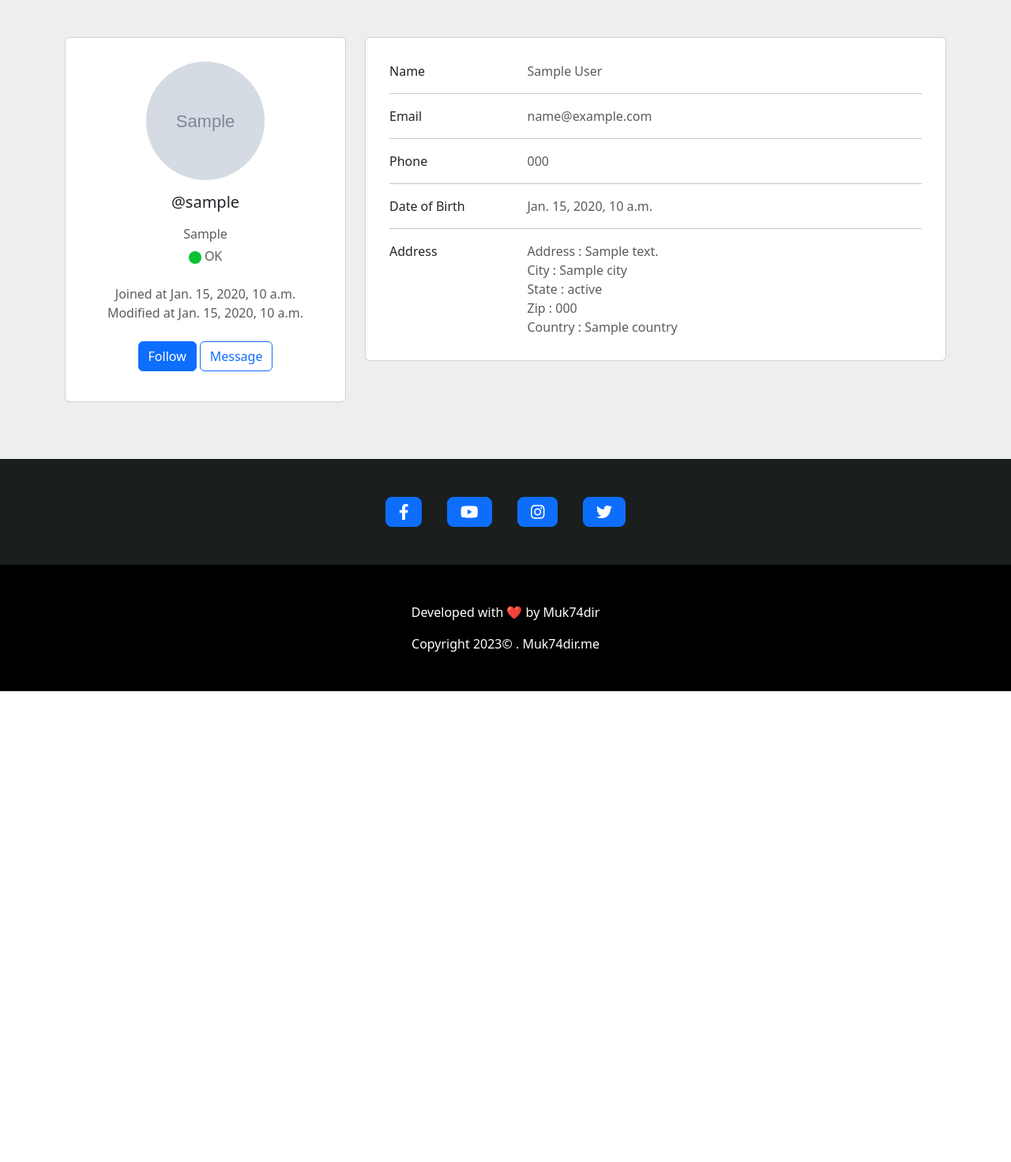
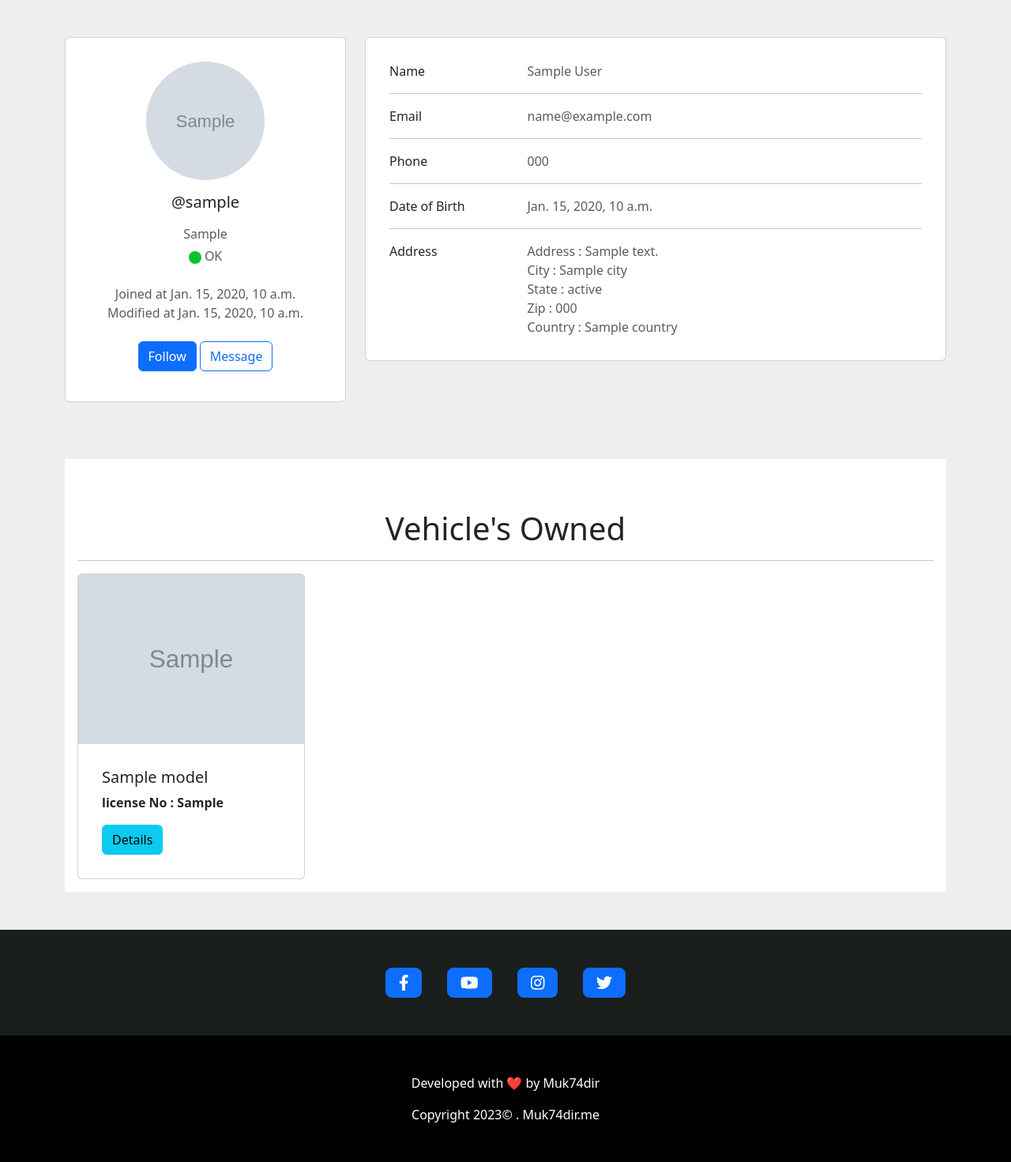
Before and after one commit to Muk74dir/Mover, a Django app: template templates/another_profile.html in a window 1280 px wide. Shown: the part 42-1513 px from the top of the page at 79% size. Before the commit the page ends 917 px from the top, so only its background shows below. Run offline with Django 4.2, Linux system fonts and the light colour scheme; the template is opened without the code that fills it: most values are stand-ins (such as "Sample title", 1, 10 or a date in 2020); grey boxes marked "Sample" are stand-in pictures.

Commit message:
VehicledOwnedShowed

```diff
--- a/templates/another_profile.html
+++ b/templates/another_profile.html
@@ -84,9 +84,23 @@
           </div>
         </div>
       </div>
+      <div class="container bg-white mt-5 p-3">
+          <div class="mt-5">
+            <h1 class="text-center">Vehicle's Owned</h1><hr>
+          </div>
+          {% for vehicle in vehicles %}
+          <div class="card" style="width: 18rem;">
+            <img class="card-img-top" src="{{vehicle.image.url}}" alt="Vehicle Image">
+            <div class="card-body">
+              <h5 class="card-title">{{vehicle.model}}</h5>
+              <p class="card-text"><b>license No : {{vehicle.license_no}}</b></p>
+              <a href="#" class="btn btn-info">Details</a>
+            </div>
+          </div>
+          {% endfor %}
+      </div>
     </div>
   </section>
 {% endblock content%}
-
 {% block scripts %}
 {% endblock scripts %}
--- a/templates/base.html
+++ b/templates/base.html
@@ -32,7 +32,7 @@
                   <a class="nav-link text-white" href=""> Requests </a>
                   <a class="nav-link text-white" href=" {% url "register_vehicle" %} ">Register</a>
                   {% else %}
-                  <a class="nav-link text-white" href=" {% url "distance" %} ">Distance</a>
+                  <a class="nav-link text-white" href=" {% url "distance" %} ">Ride</a>
                   <a class="nav-link text-white" href=" {% url "driver_list" %} ">Drivers</a>
                   {% endif %}
                   <a class="nav-link text-white" href=" {% url "profile" %} ">Profile</a>
```
Also changed, not shown: MoverApp/views.py (+11 -0 lines), templates/driver_list.html (+6 -4 lines), templates/profile.html (+27 -1 lines), media/profile_image/80452572_cOQUqs6.jfif (added), media/vehicle_image/80452572_SNsAMzs.jfif (added), templates/vehicles_details.html (added).
